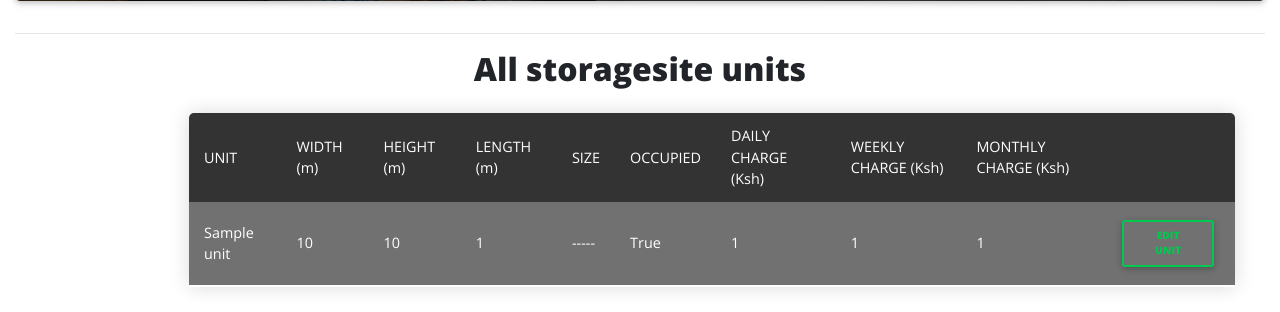
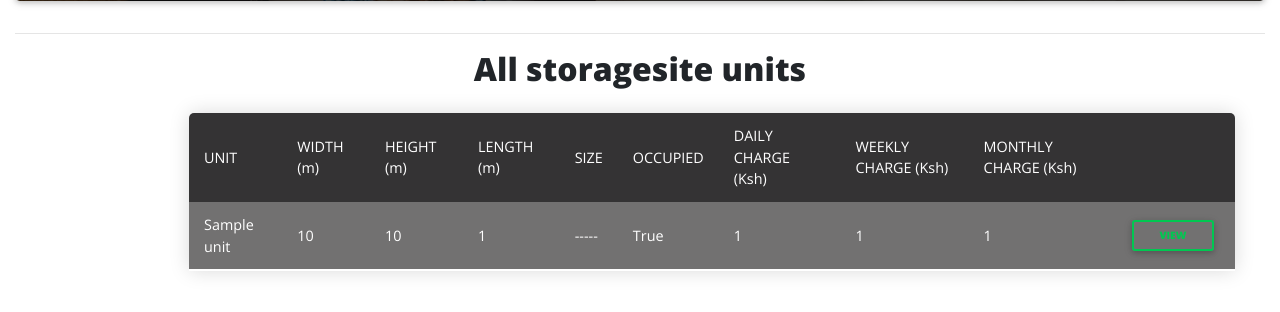
Before and after one commit to layersony/storagesite, a Django app: page /employee/units in a window 1280 px wide. Shown: the part 632-944 px from the top of the page. After the commit the page ends 907 px from the top, so only its background shows below. Run offline with Django 3.2, Linux system fonts and the light colour scheme; tables that the repository leaves empty hold one stand-in row (values such as "Sample post"); some libraries are stand-ins or nearby versions; some web fonts are replaced.

Commit message:
Dynamic linking.

```diff
--- a/employee/templates/employee/units.html
+++ b/employee/templates/employee/units.html
@@ -56,7 +56,7 @@
             <td>{{ unit.weekly_charge}}</td>
             <td>{{ unit.monthly_charge}}</td>
             <td><a class="btn btn-outline-success btn-sm view_unit" style="font-weight:900;" data-toggle="modal"
-                    data-target="#myModalunit" data-unitname="{{ unit.name }}" data-monthly="{{ unit.monthly_charge }}">Edit Unit</a></td>
+                    data-target="#myModalunit" data-unitname="{{ unit.name }}" data-monthly="{{ unit.monthly_charge }}">View</a></td>
           </tr>
           {% endfor %}
           {% endif %}
@@ -66,7 +66,7 @@
           <div class="modal fade text-dark" id="myModalunit" role="dialog" >
             <div class="modal-dialog" >
                 <div class="modal-content p-4"  style="width:40rem;">
-                    <h1 class="modalhead text-center" style="margin-bottom: 3rem;">Unit <span id="unitName">Haha</span> </h1>
+                    <h1 class="modalhead text-center" style="margin-bottom: 3rem;">Unit <span id="unitName"></span> </h1>
                     <div class="row">
                       <div class="col-md-6">
                         <p>Name of the unit:  </p><hr>
@@ -85,8 +85,8 @@
                       </div>
                     </div>
                     <a href="" class="btn btn-outline " style="float:right; background-color: #79C54E; color:white;">Update Availability Status </a>
-                    <a href="{% url 'onsite_booking' unit_name='A7' %}" id="onsiteBooking" class="btn btn-outline"
-                        style="background-color: #369FE4; color: white;">Book Unit</a>
+                    <a id="onsiteBooking" class="btn btn-outline"
+                        style="background-color: #369FE4; color: white;">Book Unit <span id="url"></span> </a>
                     <a href="#" class="btn btn-danger" style="background-color: #369FE4; color: white;" >Delete Unit</a>
 
                 </div>
--- a/employee/urls.py
+++ b/employee/urls.py
@@ -2,7 +2,7 @@ from django.urls import path
 from . import views
 
 urlpatterns = [
-  path('employee/', views.employee, name='employee'),
+  path('', views.employee, name='employee'),
   path('units', views.units, name='units'),
   path('onsite_booking/<unit_name>', views.onsite_booking, name='onsite_booking'),
   path('search/',views.search, name='search' ),
--- a/static/js/scripts.js
+++ b/static/js/scripts.js
@@ -16,11 +16,11 @@ $(document).ready(function(){
     $('.view_unit').click(function(){
         var unitName = $(this).attr('data-unitname');
         var monthlyCharge = $(this).attr('data-monthly');
-        // var onsite_booking_url =
+        var onsite_booking_url = "onsite_booking/" + unitName
 
         $('#unitName').text(unitName);
         $('#monthlyCharge').text(monthlyCharge);
-        // $('#onsiteBooking').attr('href', onsite_booking_url);
+        $('#onsiteBooking').attr('href', onsite_booking_url);
     })
 
     $("#id_end_date").datetimepicker(
```
